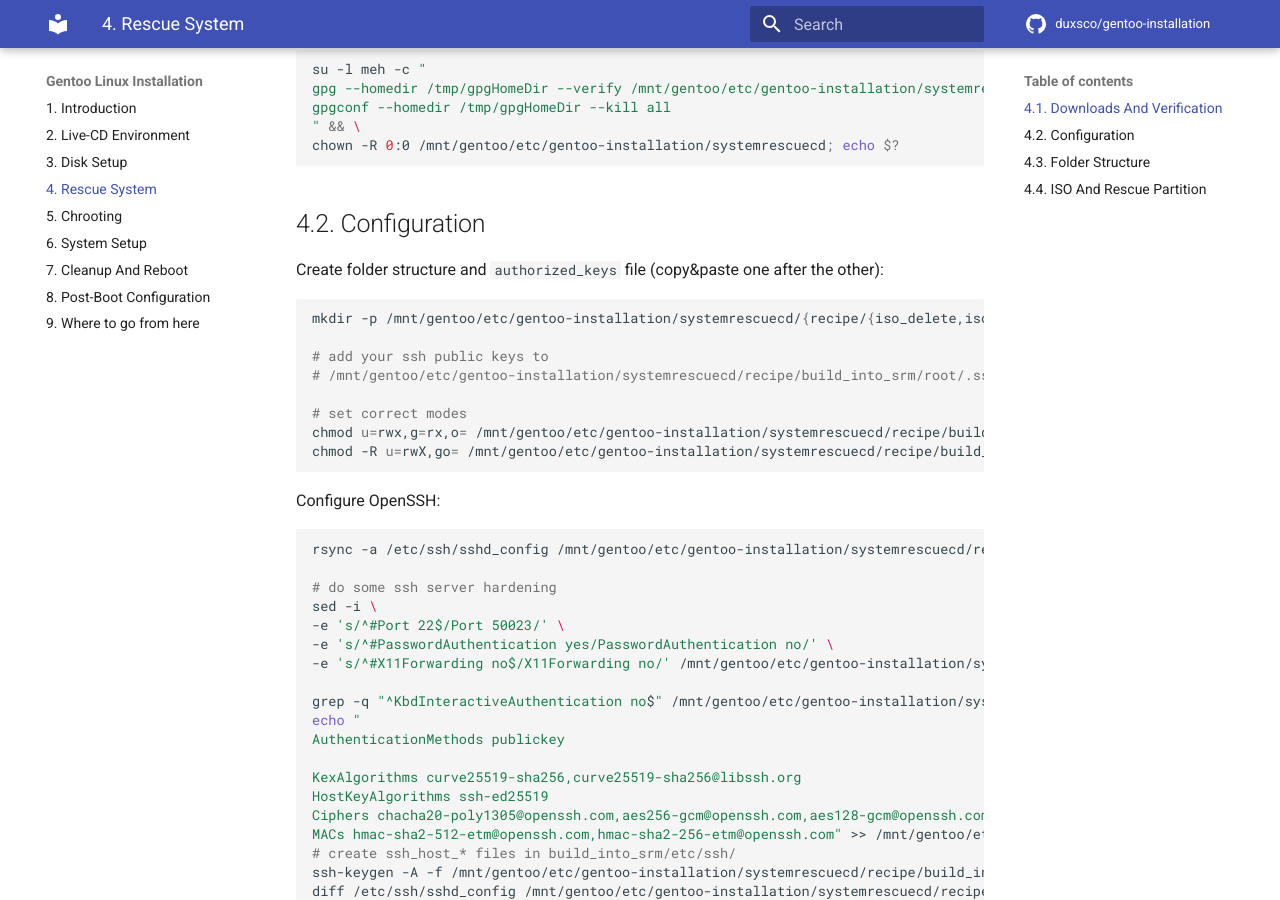
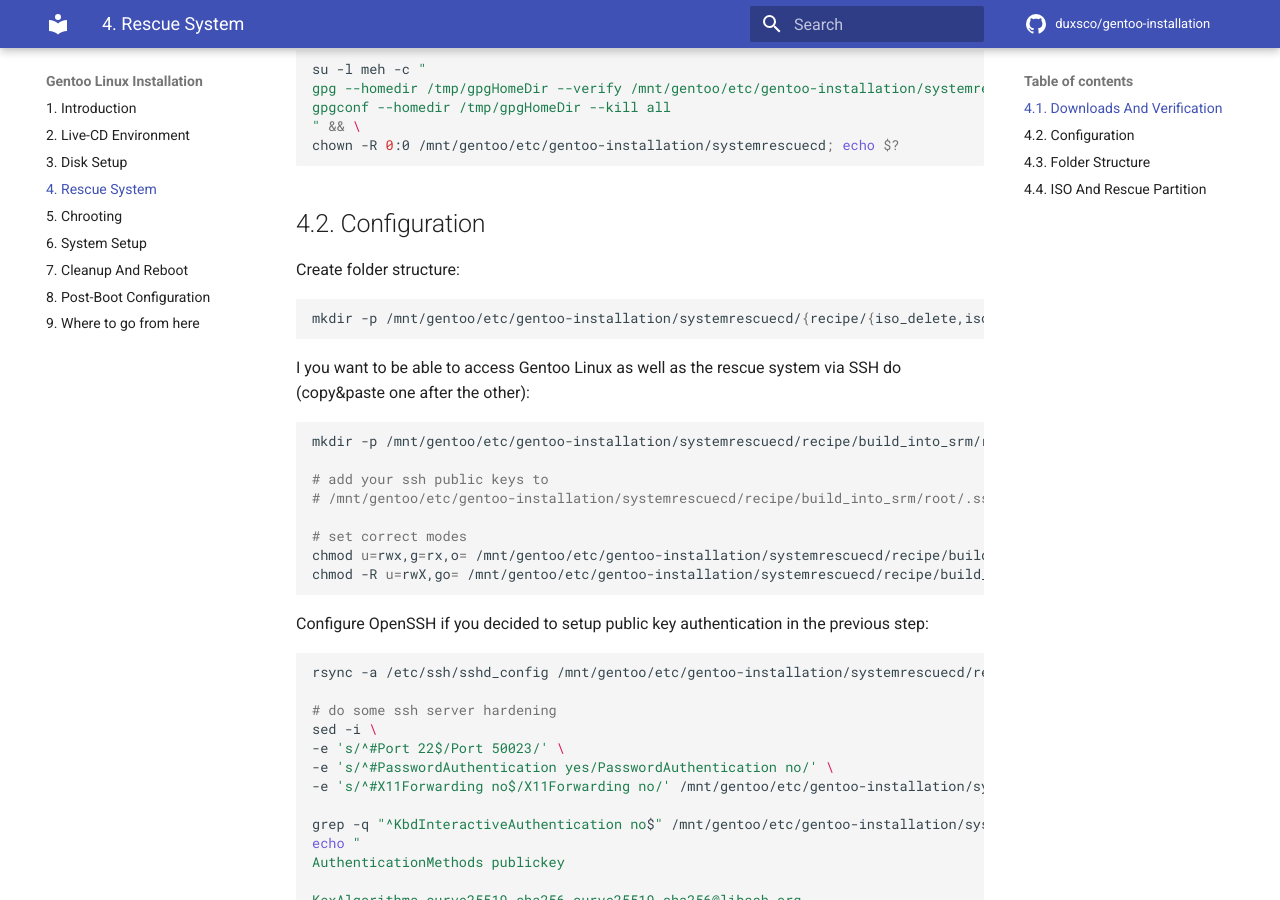
Before and after one commit to duxsco/gentoo-installation, an MkDocs documentation site: the page built from docs/rescue_system.md, in a window 1280 px wide and 900 px high, scrolled down 921 px. Built offline with MkDocs 1.6.1 and Material for MkDocs 9.7.7, drawn with Linux system fonts in a browser that asks for light colours; comment, search, counter and statistics services are not loaded.

Commit message:
Make SSH optional

````diff
--- a/docs/rescue_system.md
+++ b/docs/rescue_system.md
@@ -45,10 +45,16 @@ chown -R 0:0 /mnt/gentoo/etc/gentoo-installation/systemrescuecd; echo $?
 
 ## 4.2. Configuration
 
-Create folder structure and `authorized_keys` file (copy&paste one after the other):
+Create folder structure:
 
 ```bash
-mkdir -p /mnt/gentoo/etc/gentoo-installation/systemrescuecd/{recipe/{iso_delete,iso_add/{autorun,sysresccd,sysrescue.d},iso_patch_and_script,build_into_srm/{etc/{ssh,sysctl.d},root/.ssh,usr/local/sbin}},work}
+mkdir -p /mnt/gentoo/etc/gentoo-installation/systemrescuecd/{recipe/{iso_delete,iso_add/{autorun,sysresccd,sysrescue.d},iso_patch_and_script,build_into_srm/{etc/{ssh,sysctl.d},usr/local/sbin}},work}
+```
+
+I you want to be able to access Gentoo Linux as well as the rescue system via SSH do (copy&paste one after the other):
+
+```bash
+mkdir -p /mnt/gentoo/etc/gentoo-installation/systemrescuecd/recipe/build_into_srm/root/.ssh
 
 # add your ssh public keys to
 # /mnt/gentoo/etc/gentoo-installation/systemrescuecd/recipe/build_into_srm/root/.ssh/authorized_keys
@@ -58,7 +64,7 @@ chmod u=rwx,g=rx,o= /mnt/gentoo/etc/gentoo-installation/systemrescuecd/recipe/bu
 chmod -R u=rwX,go= /mnt/gentoo/etc/gentoo-installation/systemrescuecd/recipe/build_into_srm/root/.ssh
 ```
 
-Configure OpenSSH:
+Configure OpenSSH if you decided to setup public key authentication in the previous step:
 
 ```bash
 rsync -a /etc/ssh/sshd_config /mnt/gentoo/etc/gentoo-installation/systemrescuecd/recipe/build_into_srm/etc/ssh/sshd_config && \
````
